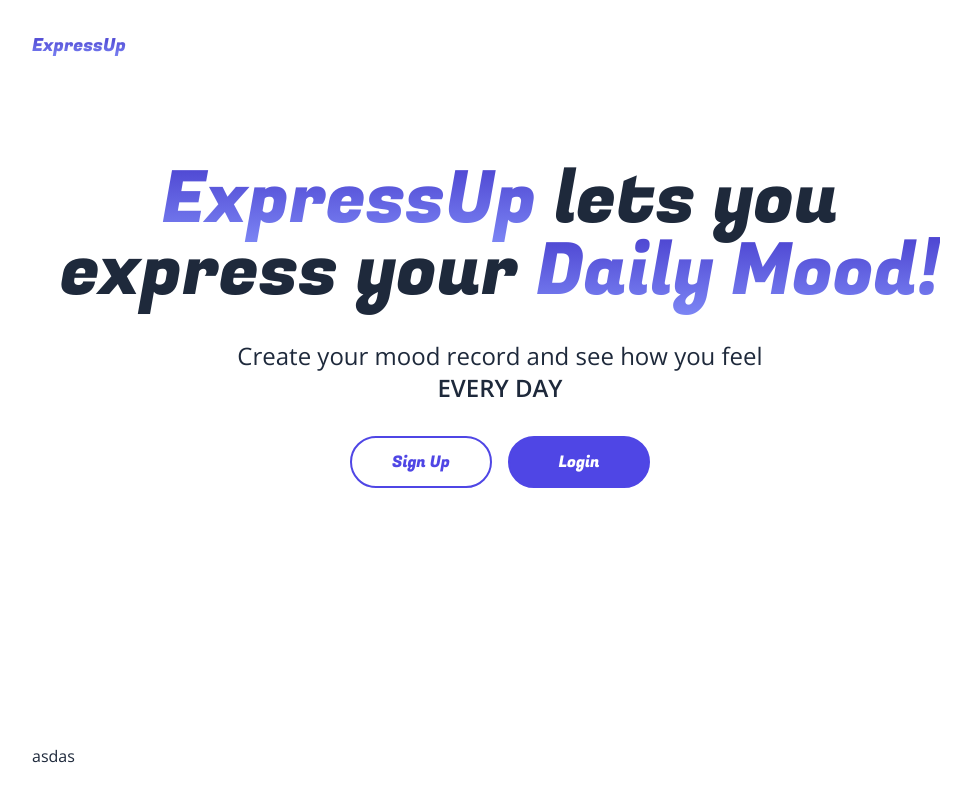
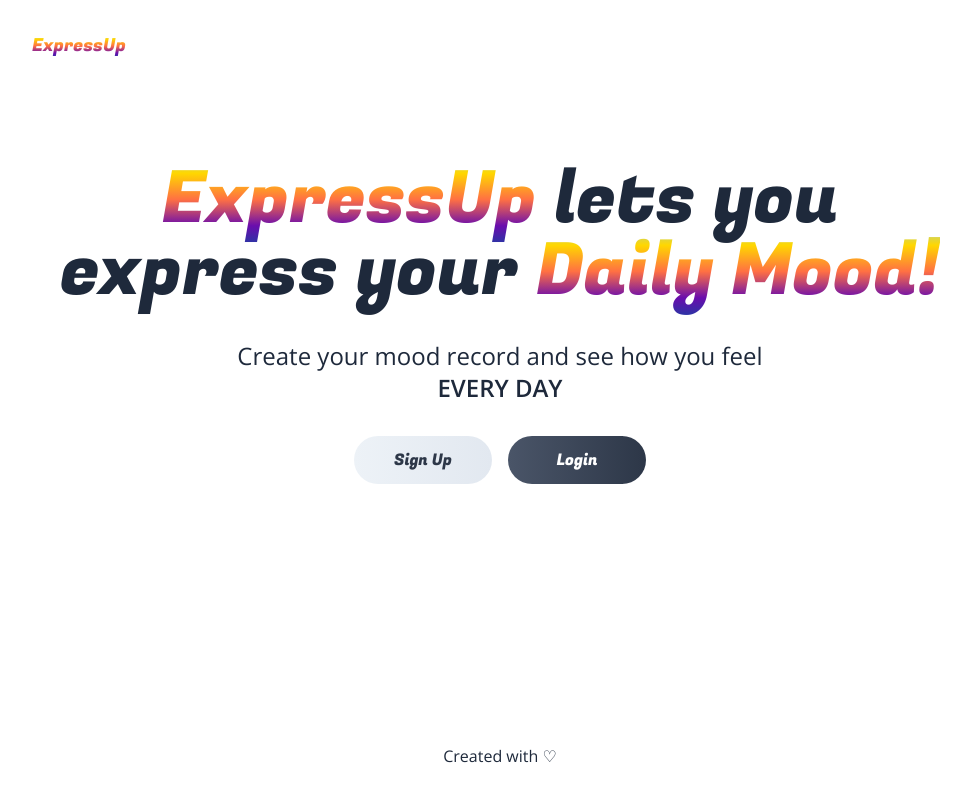
Before and after one commit to axshatInd/expressup, a Next.js app: page / in a window 1280 px wide. Shown: the whole page, without its empty margins (140-1111 px from the left). Built offline with nearby package versions, Linux system fonts and the light colour scheme.

Commit message:
Completely changed color scheme of the website

```diff
--- a/app/globals.css
+++ b/app/globals.css
@@ -3,7 +3,7 @@
 @tailwind utilities;
 
 .textGradient {
-    background: -webkit-linear-gradient(#4338ca, #818cf8);
+    background: -webkit-linear-gradient(#89CFF0, #FFD700, #FF7043, #6A0DAD, #0D47A1);
     -webkit-background-clip: text;
     -webkit-text-fill-color: transparent;
 }
--- a/app/layout.js
+++ b/app/layout.js
@@ -17,8 +17,8 @@ export default function RootLayout({ children }) {
   )
 
   const footer = (
-    <footer className="p-4 sm:p-8">
-      asdas
+    <footer className="p-4 sm:p-8 grid place-items-center">
+      <p className={ 'font-semibold' + fugaz.className}> Created with ♡</p>
     </footer>
   )
 
--- a/components/Button.js
+++ b/components/Button.js
@@ -7,7 +7,10 @@ const fugaz = Fugaz_One({ subsets: ["latin"], weight: ['400'] });
 export default function Button(props) {
     const { text, dark } = props;
     return (
-        <button className={ 'rounded-full overflow-hidden duration-200 hover:opacity-60 border-2 border-solid border-indigo-600' + (dark ? ' text-white bg-indigo-600 ' : ' text-indigo-600')}>
+        <button className={
+            'rounded-full overflow-hidden duration-200 hover:opacity-80 border-2 border-solid ' +
+            (dark ? 'text-white bg-gradient-to-r from-[#4a5568] to-[#2d3748] border-none' : 'text-[#2d3748] bg-gradient-to-r from-[#edf2f7] to-[#e2e8f0] border-none')
+        }>
             <p className={ 'px-6 sm:px-10 whitespace-nowrap py-2 sm:py-3 ' + fugaz.className}>
                 {text}
             </p>
```
Also changed, not shown: components/Hero.js (+10 -6 lines).
